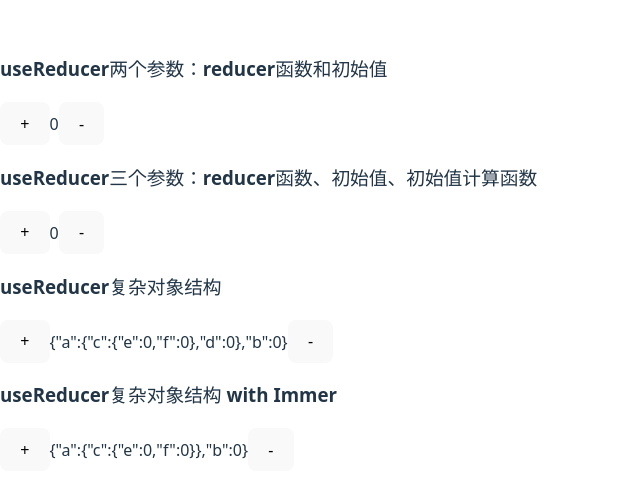
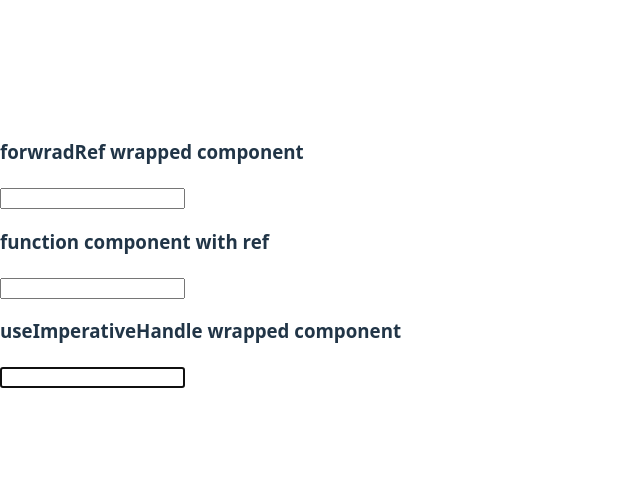
Before and after one commit to iJay/react-learn, a React (Vite) app in the folder hook-test/: page / in a window 1280 px wide. Shown: the part 146-644 px from the top of the page, without its empty margins (0-640 px from the left). Built offline with nearby package versions, Linux system fonts and the light colour scheme.

Commit message:
forwardRef + useImperativeHandle

```diff
--- a/hook-test/App4.tsx
+++ /dev/null
@@ -1,5 +0,0 @@
-function App () {
-
-}
-
-export default App
--- /dev/null
+++ b/hook-test/src/App4-1.tsx
@@ -0,0 +1,65 @@
+import React, { forwardRef, useEffect, useImperativeHandle, useRef } from "react"
+
+// 如何把ref从子组件传递到父组件？ forwardRef + useImperativeHandle
+
+const Child1: React.ForwardRefRenderFunction<HTMLInputElement> = (props, ref) => {
+  return (
+    <div>
+      <input ref={ref} />
+    </div>
+  )
+}
+
+// React19之前 是借助forwardRef 其返回的组件能够接收 ref 属性，现在可以直接传递ref属性
+function Child2 ({ ref }: { ref: React.Ref<HTMLInputElement> }) {
+  return (
+    <div>
+      <input ref={ref} />
+    </div>
+  )
+}
+
+type ChildHandle = {
+  focus: () => void;
+}
+
+// 有时候子组件并不想暴漏所有属性，只想暴漏部分属性，这时候可以使用useImperativeHandle
+function Child3 ({ ref }: { ref: React.Ref<ChildHandle> }) {
+  const inputRef = useRef<HTMLInputElement>(null)
+  // useImperativeHandle的第一个参数是组件传入的ref，第二个参数是返回值的类型，第三个参数是依赖项
+  useImperativeHandle(ref, () => {
+    return {
+      focus: () => inputRef.current?.focus()
+    }
+  }, [])
+  return <input ref={inputRef} />
+}
+
+const WrapedChild1 = forwardRef(Child1)
+
+function App () {
+  const inputRef = useRef<HTMLInputElement>(null)
+
+  useEffect(() => {
+    inputRef.current?.focus()
+  }, [])
+
+  return (
+    <div>
+      <section>
+        <h3>forwradRef wrapped component</h3>
+        <WrapedChild1 ref={inputRef} />
+      </section>
+      <section>
+        <h3>function component with ref</h3>
+        <Child2 ref={inputRef} />
+      </section>
+      <section>
+        <h3>useImperativeHandle wrapped component</h3>
+        <Child3 ref={inputRef} />
+      </section>
+    </div>
+  )
+}
+
+export default App
--- a/hook-test/src/main.tsx
+++ b/hook-test/src/main.tsx
@@ -1,6 +1,6 @@
 import { createRoot } from 'react-dom/client'
 import './index.css'
-import App from './App3.tsx'
+import App from './App4-1.tsx'
 
 createRoot(document.getElementById('root')!).render(
   <App />
```
Also changed, not shown: hook-test/src/App4.tsx (added, +30 -0 lines).
